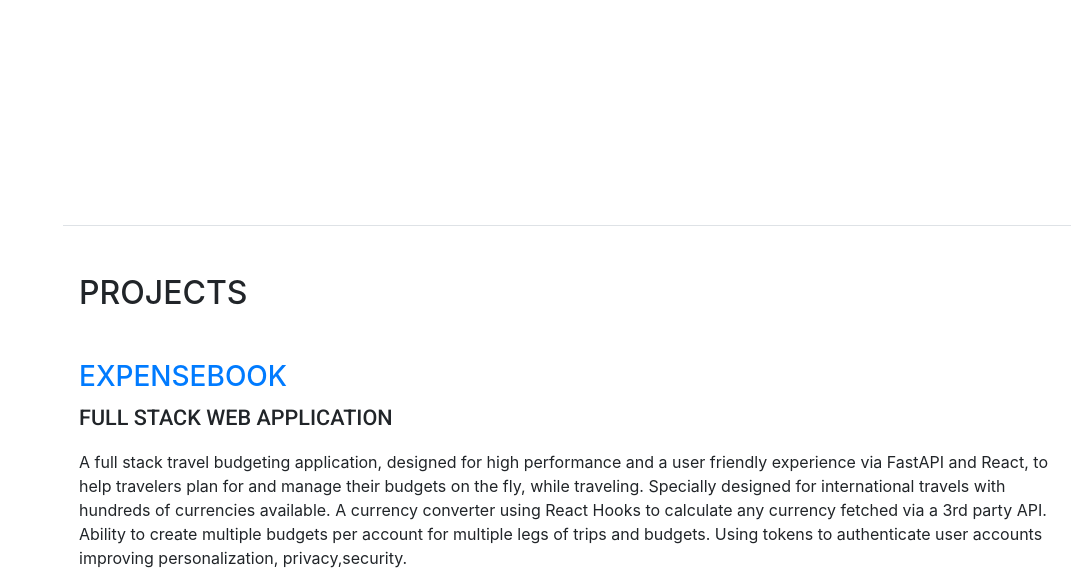
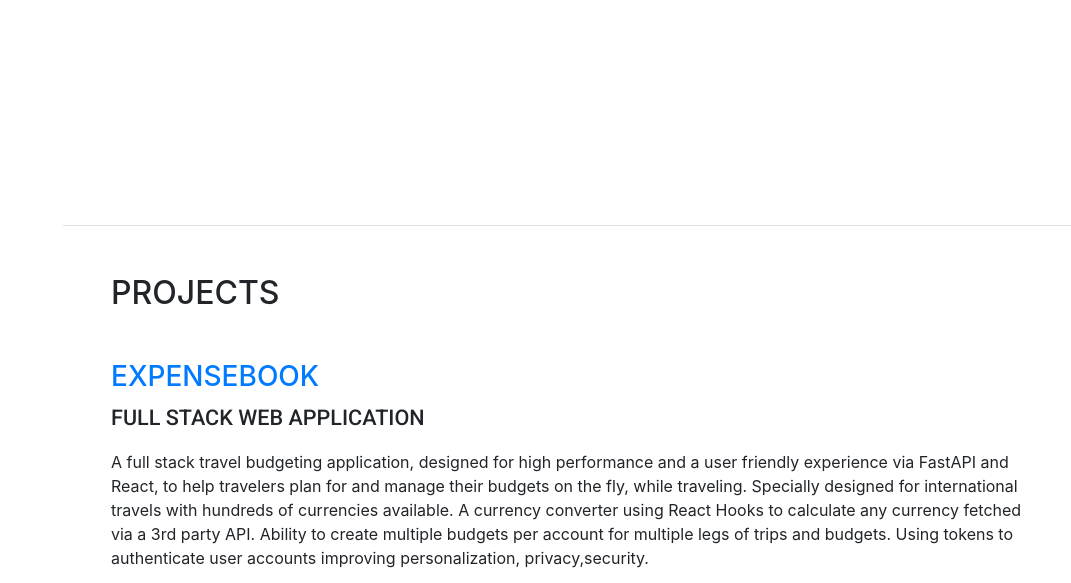
Before and after one commit to danielrotstein/portfolio, a website with bundled scripts: page index.html in a window 1280 px wide. Shown: the part 1374-1957 px from the top of the page, without its empty margins (209-1280 px from the left). Built offline with nearby package versions, Linux system fonts and the light colour scheme.

Commit message:
modified padding on project section

```diff
--- a/index.html
+++ b/index.html
@@ -186,7 +186,7 @@
 
 
 
-      <section class="resume-section p-3 d-flex flex-column" id="interests">
+      <section class="resume-section p-3 p-lg-5 d-flex flex-column" id="interests">
         <div class="my-auto">
           <h2 class="mb-5">Projects</h2>
 
```
